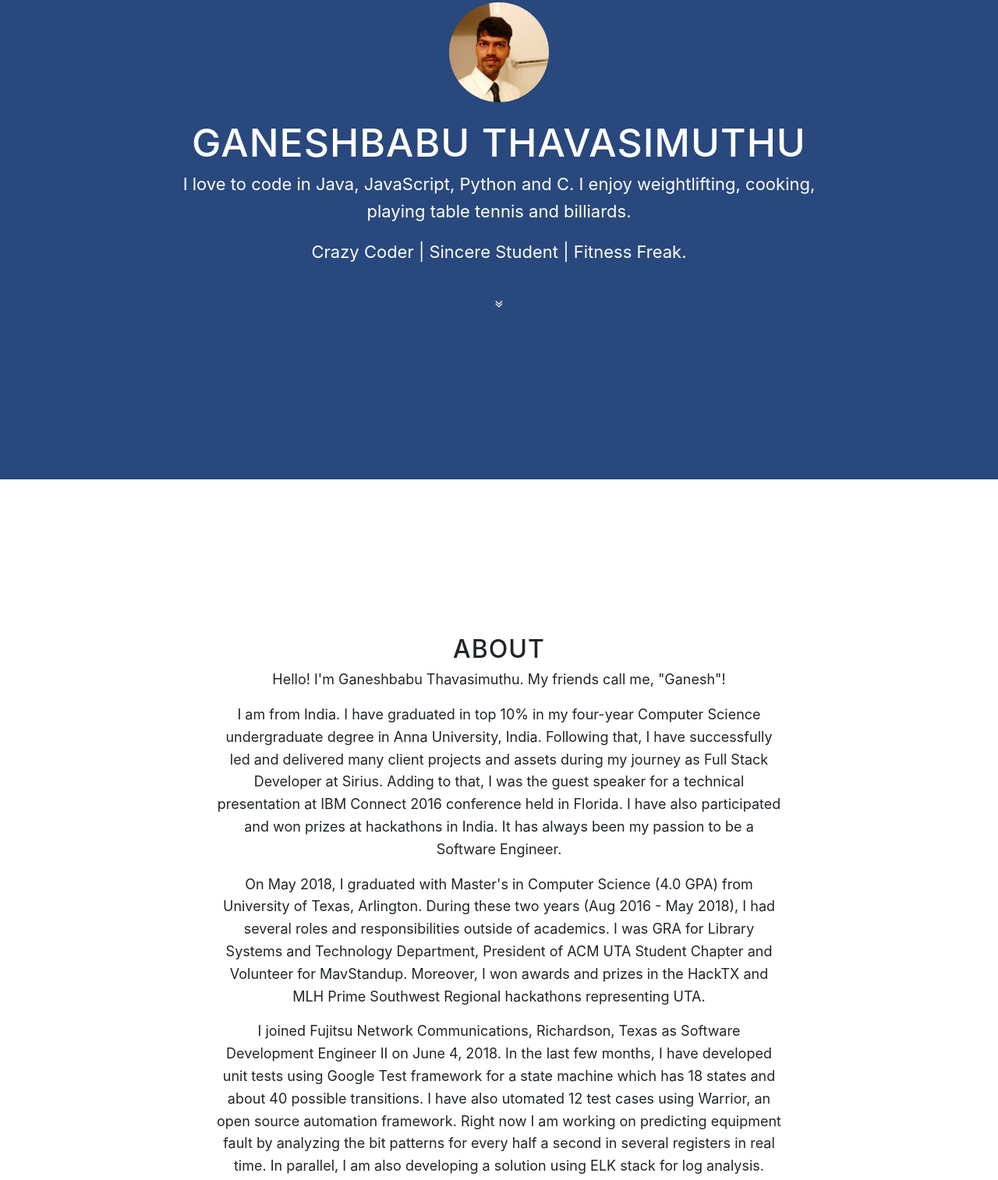
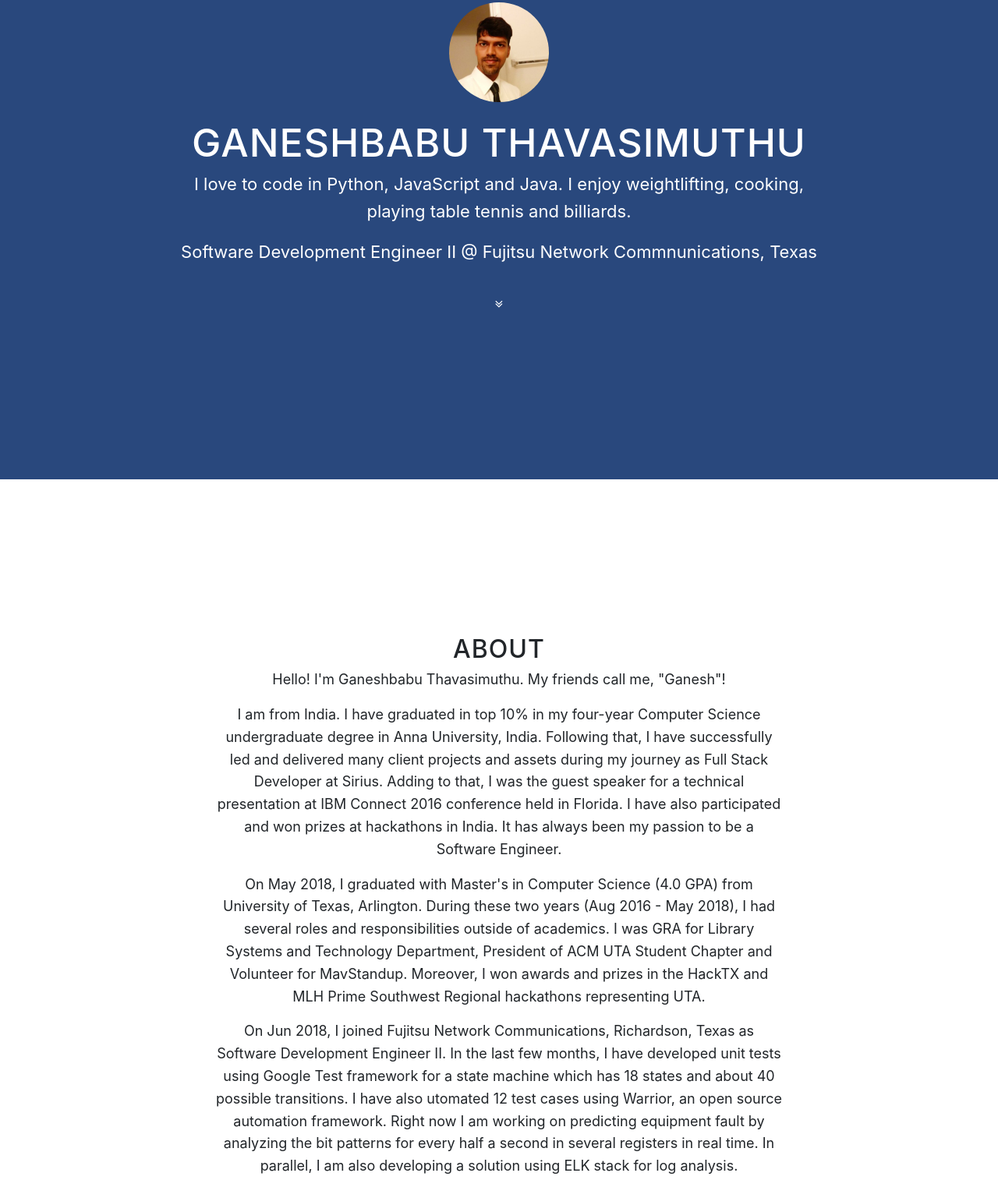
Before and after one commit to ganeshcodes/ganeshcodes.github.io, a website with bundled scripts: page index.html in a window 1280 px wide. Shown: the part 185-1699 px from the top of the page at 78% size. Built offline with nearby package versions, Linux system fonts and the light colour scheme.

Commit message:
header change

```diff
--- a/index.html
+++ b/index.html
@@ -65,8 +65,8 @@
               height: 128px;
           ">
               <h1 class="brand-heading">Ganeshbabu Thavasimuthu</h1>
-              <p class="intro-text">I love to code in Java, JavaScript, Python and C. I enjoy weightlifting, cooking, playing table tennis and billiards. </p>
-              <p class="intro-text">Crazy Coder | Sincere Student | Fitness Freak.</p>
+              <p class="intro-text">I love to code in Python, JavaScript and Java. I enjoy weightlifting, cooking, playing table tennis and billiards. </p>
+              <p class="intro-text">Software Development Engineer II @ Fujitsu Network Commnunications, Texas</p>
               <a href="#about" class="btn btn-circle js-scroll-trigger">
                 <i class="fa fa-angle-double-down animated"></i>
               </a>
@@ -87,7 +87,7 @@
 
             <p> On May 2018, I graduated with Master's in Computer Science (4.0 GPA) from University of Texas, Arlington. During these two years (Aug 2016 - May 2018), I had several roles and responsibilities outside of academics. I was GRA for Library Systems and Technology Department, President of ACM UTA Student Chapter and Volunteer for MavStandup. Moreover, I won awards and prizes in the HackTX and MLH Prime Southwest Regional hackathons representing UTA. </p>
 
-            <p> I joined Fujitsu Network Communications, Richardson, Texas as Software Development Engineer II on June 4, 2018. In the last few months, I have developed unit tests using Google Test framework for a state machine which has 18 states and about 40 possible transitions. I have also utomated 12 test cases using Warrior, an open source automation framework. Right now I am working on predicting equipment fault by analyzing the bit patterns for every half a second in several registers in real time. In parallel, I am also developing a solution using ELK stack for log analysis. </p>
+            <p> On Jun 2018, I joined Fujitsu Network Communications, Richardson, Texas as Software Development Engineer II. In the last few months, I have developed unit tests using Google Test framework for a state machine which has 18 states and about 40 possible transitions. I have also utomated 12 test cases using Warrior, an open source automation framework. Right now I am working on predicting equipment fault by analyzing the bit patterns for every half a second in several registers in real time. In parallel, I am also developing a solution using ELK stack for log analysis. </p>
           </div>
         </div>
       </div>
```
